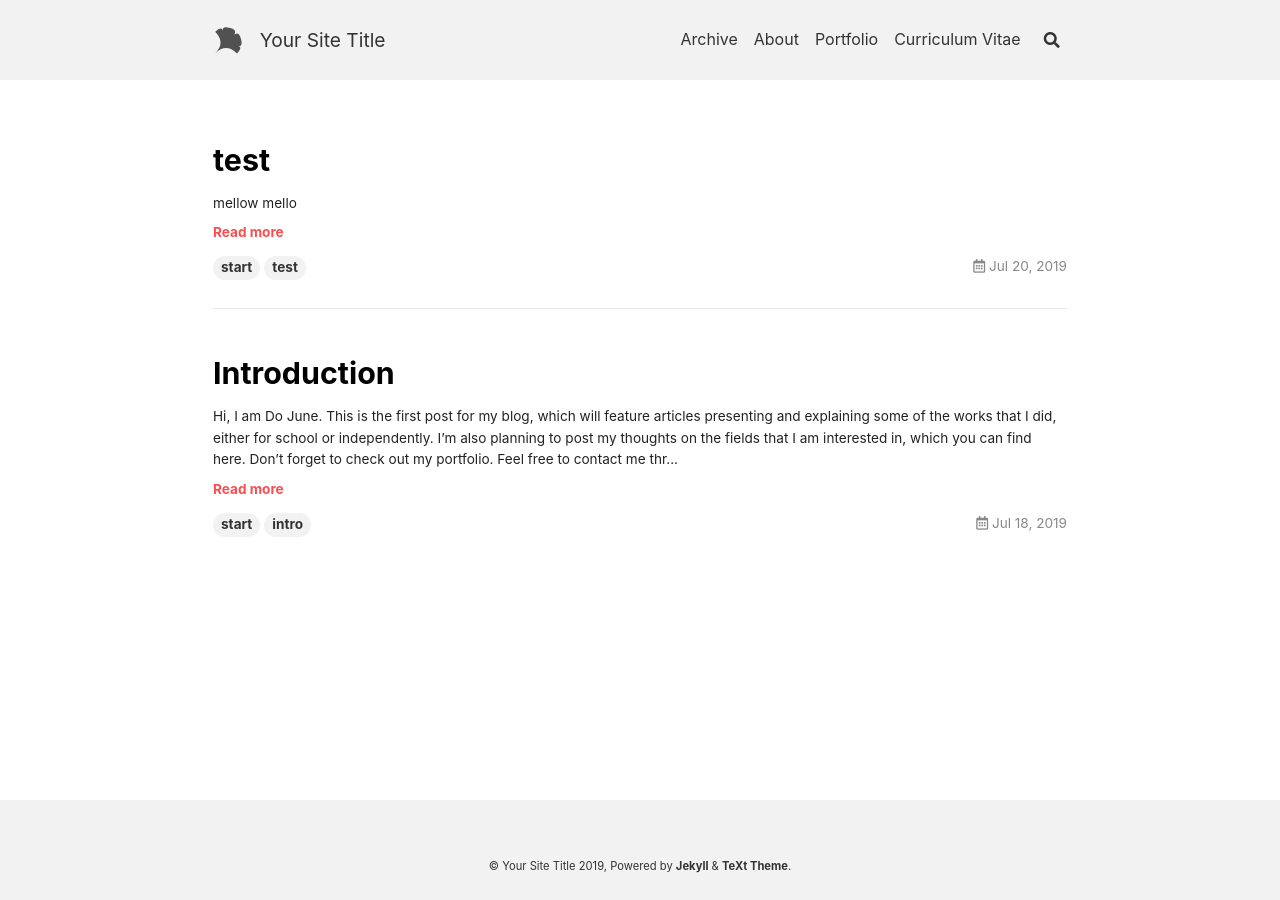
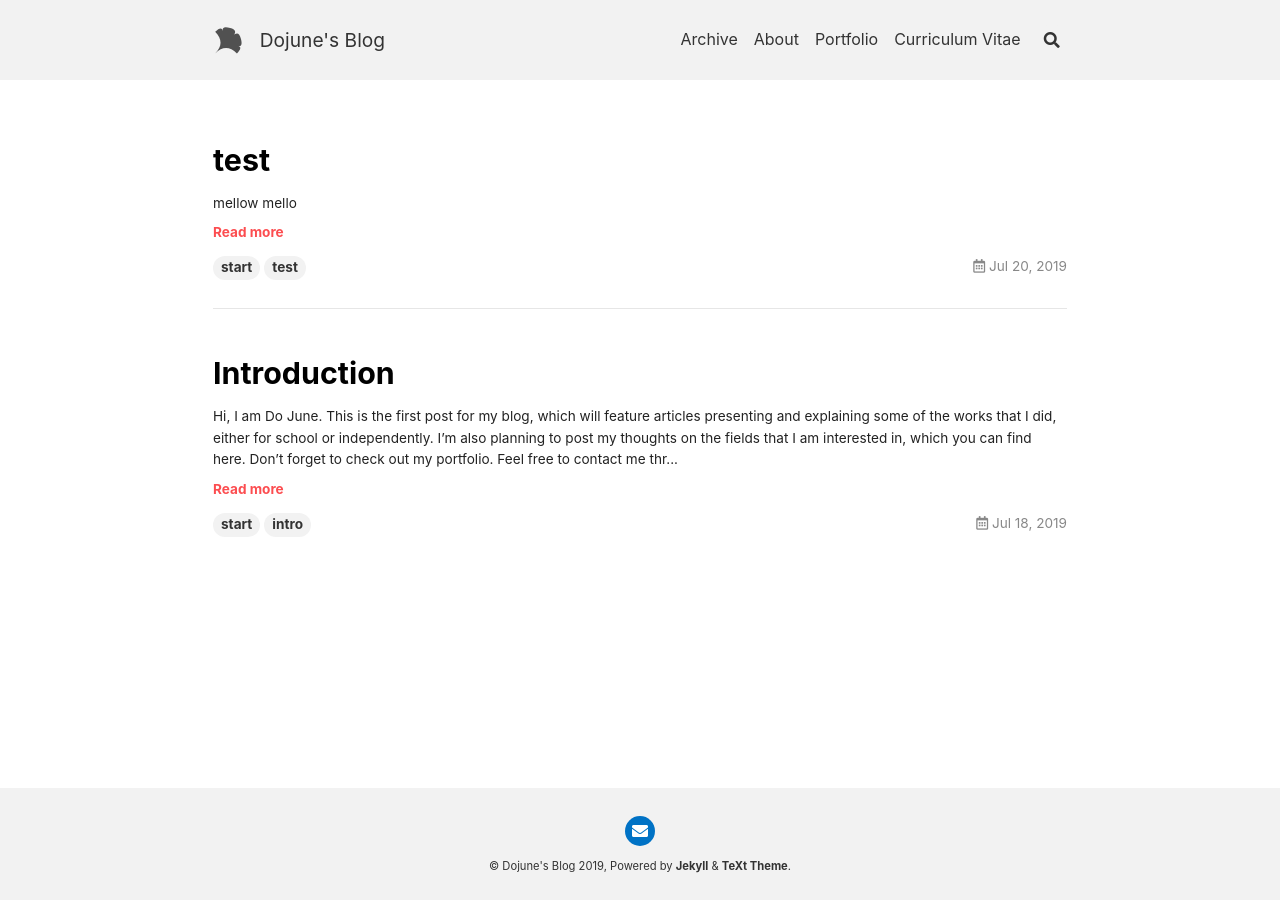
Before and after one commit to mindojune/mindojune.github.io, a Jekyll site: the page built from index.html, in a window 1280 px wide. Built offline with Jekyll 4.4.1, drawn with Linux system fonts in a browser that asks for light colours; nearby versions of some CDN libraries; the list of posts is cut into pages by our own code; some of the changed lines change nothing that is shown.

Commit message:
Update _config.yml

```diff
--- a/_config.yml
+++ b/_config.yml
@@ -5,24 +5,17 @@
 # For technical reasons, this file is *NOT* reloaded automatically when you use
 # 'jekyll serve'. If you change this file, please restart the server process.
 #
-# ,--------.      ,--.   ,--. ,--.
-# '--.  .--',---.  \  `.'  /,-'  '-.
-#    |  |  | .-. :  .'    \ '-.  .-'
-#    |  |  \   --. /  .'.  \  |  |
-#    `--'   `----''--'   '--' `--'
-
-
 
 
 ## => Site Settings
 ##############################
-text_skin: default # "default" (default), "dark", "forest", "ocean", "chocolate", "orange"
-highlight_theme: default # "default" (default), "tomorrow", "tomorrow-night", "tomorrow-night-eighties", "tomorrow-night-blue", "tomorrow-night-bright"
+text_skin: default # "dark" (default), "dark", "forest", "ocean", "chocolate", "orange"
+highlight_theme: tomorrow-night-blue # "default" (default), "tomorrow", "tomorrow-night", "tomorrow-night-eighties", "tomorrow-night-blue", "tomorrow-night-bright"
 url     : # the base hostname & protocol for your site e.g. https://www.someone.com
 baseurl : # does not include hostname
-title   : Your Site Title
+title   : Dojune's Blog
 description: > # this means to ignore newlines until "Language & timezone"
-  Your Site Description
+  # My Blog
 
 
 ## => Language and Timezone
@@ -35,11 +28,11 @@
 ##############################
 author:
   type      : # "person" (default), "organization"
-  name      : Your Name
+  name      : Do June Min
   url       :
   avatar    : # path or url of avatar image (square)
-  bio       : I am an amazing person.
-  email     :
+  bio       :
+  email     : wordandflesh@gmail.com
   facebook  : # "user_name" the last part of your profile url, e.g. https://www.facebook.com/user_name
   twitter   : # "user_name" the last part of your profile url, e.g. https://twitter.com/user_name
   weibo     : # "user_id"   the last part of your profile url, e.g. https://www.weibo.com/user_id/profile?...
@@ -55,7 +48,7 @@
 
 ## => GitHub Repository (if the site is hosted by GitHub)
 ##############################
-repository: user_name/repo_name
+repository: mindojune/mindojune.github.io
 repository_tree: master
 
 
@@ -84,14 +77,14 @@
 ## => Markdown Enhancements
 ##############################
 ## Mathjax
-mathjax: # false (default), true
+mathjax: true # false (default), true
 mathjax_autoNumber: # false (default), true
 
 ## Mermaid
-mermaid: # false (default), true
+mermaid: true # false (default), true
 
 ## Chart
-chart: # false (default), true
+chart: true # false (default), true
 
 
 ## => Paginate
@@ -118,11 +111,11 @@
 ## => Comments
 ##############################
 comments:
-  provider: false # false (default), "disqus", "gitalk", "valine", "custom"
+  provider: "disqus" # false (default), "disqus", "gitalk", "valine", "custom"
 
   ## Disqus
   disqus:
-    shortname: # the Disqus shortname for the site
+    shortname: https-mindojune-github-io  # the Disqus shortname for the site
 
   ## Gitalk
   # please refer to https://github.com/gitalk/gitalk for more info.
@@ -169,12 +162,12 @@
 ## => Analytics
 ##############################
 analytics:
-  provider: false # false (default), "google", "custom"
+  provider: google  # false (default), "google", "custom"
 
   ## Google Analytics
   google:
-    tracking_id : # Google Analytics id for the site
-    anonymize_ip: false # Anonymize IP tracking for Analytics
+    tracking_id : UA-121680114-1 # Google Analytics id for the site
+    anonymize_ip: true  # Anonymize IP tracking for Analytics
 
 
 ## => Build
```
